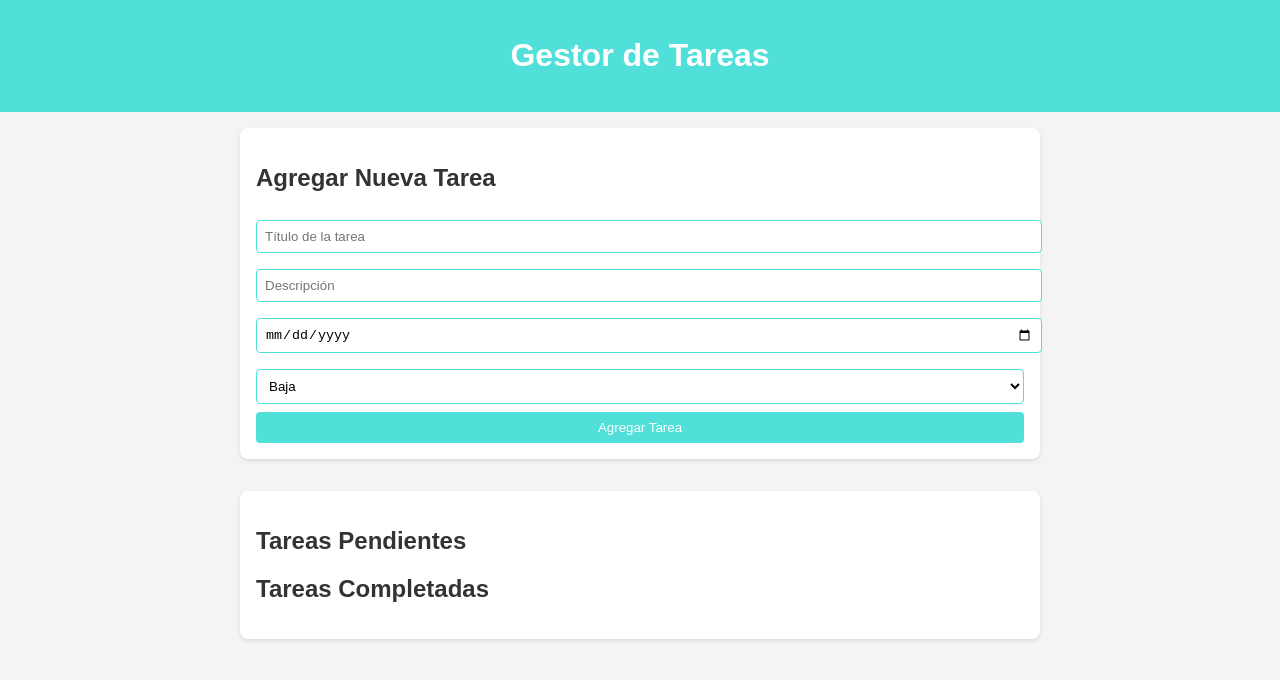
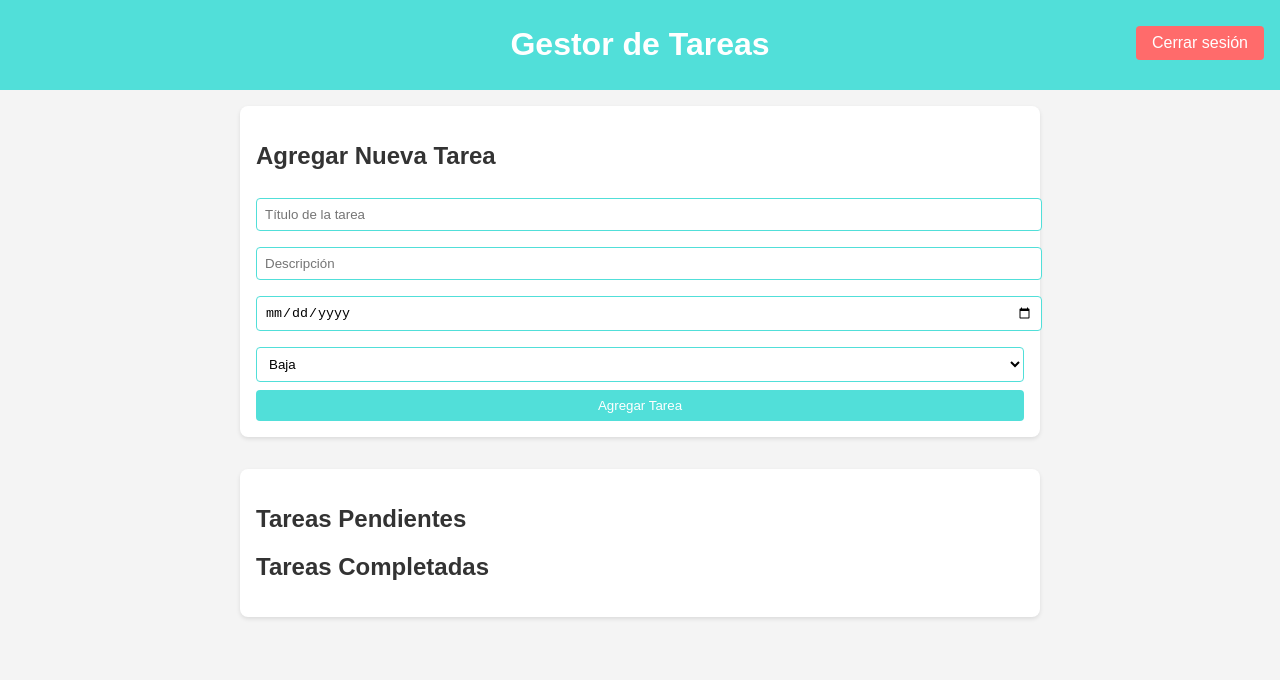
Before and after one commit to DavidB0801/Proyecto-Corte1-P3, a website: page index.html in a window 1280 px wide. Drawn offline with Linux system fonts and the light colour scheme; no server answers.

Commit message:
Boton de cerrar sesión  (falta engancharlo al login.html)

```diff
--- a/index.html
+++ b/index.html
@@ -11,6 +11,7 @@
 <body>
     <header>
         <h1>Gestor de Tareas</h1>
+        <button id="cerrar-sesion" class="cerrar-sesion">Cerrar sesión</button>
     </header>
     <main>
         <section class="formulario">
@@ -52,5 +53,10 @@
             </div>
         </div>
     </div>
+    <script>document.getElementById("cerrar-sesion").addEventListener("click", () => {
+        // Aquí puedes agregar la lógica para cerrar la sesión, como eliminar tokens, etc.
+        alert("Sesión cerrada"); // Mensaje temporal
+        window.location.href = "login.html"; // Redirigir al archivo login.html
+    });</script>
 </body>
 </html>
--- a/styles.css
+++ b/styles.css
@@ -8,9 +8,29 @@ body {
 header {
     background-color: #51DFD9;
     color: white;
-    padding: 1rem;
+    padding: 5px;
     text-align: center;
+    position: relative; /* Para posicionar el botón correctamente */
 }
+
+.cerrar-sesion {
+    position: absolute;
+    top: 1.6rem;
+    right: 1rem;
+    background-color: #ff6b6b; /* Color rojo suave */
+    color: white;
+    border: none;
+    padding: 0.5rem 1rem;
+    border-radius: 4px;
+    cursor: pointer;
+    font-size: 1rem;
+    transition: background-color 0.3s ease;
+}
+
+.cerrar-sesion:hover {
+    background-color: #ff4d4d; /* Color rojo más oscuro al pasar el mouse */
+}
+
 main {
     padding: 1rem;
     max-width: 800px;
```
Also changed, not shown: 1 other file.
